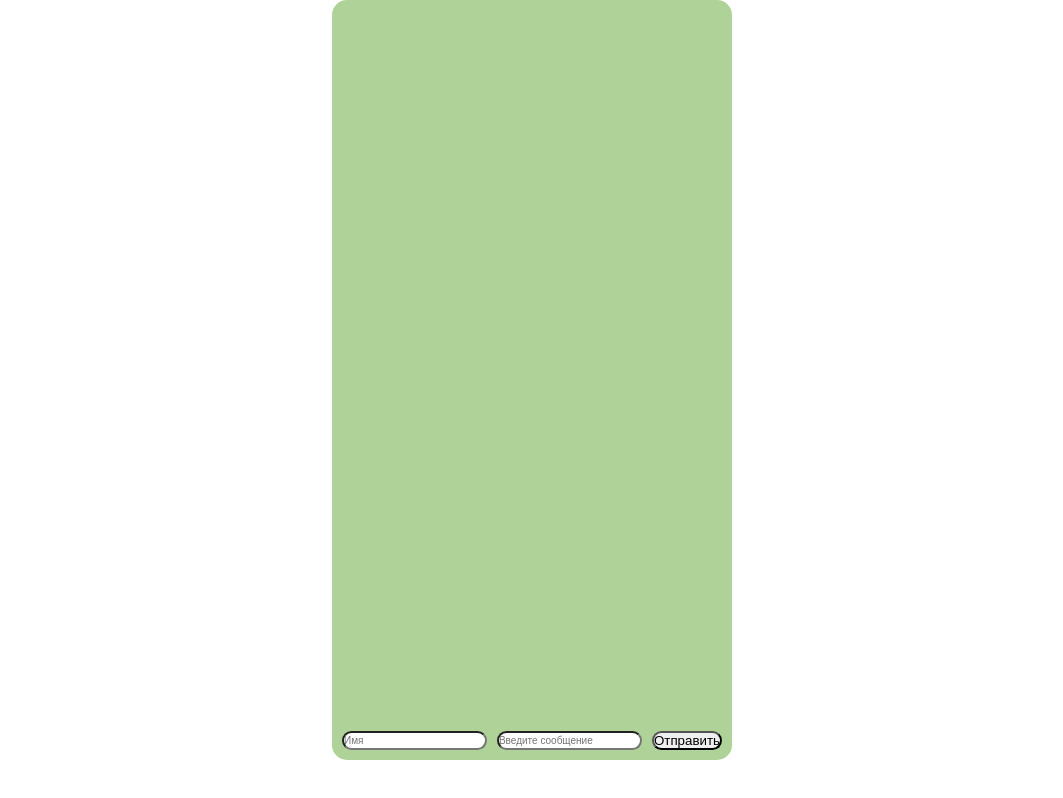
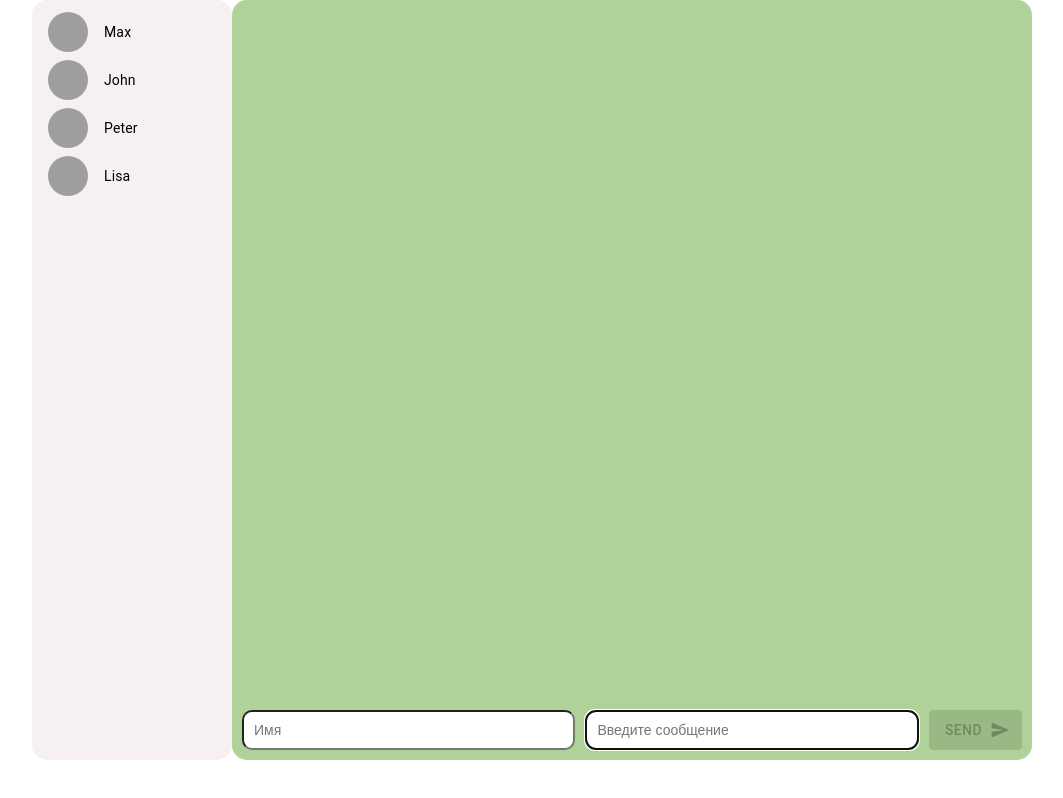
Before and after one commit to Chelodoi/react_13_10, a React (Create React App) app: page / in a window 1280 px wide. Shown: the whole page, without its empty margins (108-1171 px from the left). Built offline with nearby package versions, Linux system fonts and the light colour scheme; grey boxes are pictures that could not be loaded.

Commit message:
add materialUI REF ChatList

```diff
--- a/package.json
+++ b/package.json
@@ -4,6 +4,10 @@
   "private": true,
   "homepage": "https://chelodoi.github.io/react_13_10/",
   "dependencies": {
+    "@emotion/react": "^11.10.5",
+    "@emotion/styled": "^11.10.5",
+    "@mui/icons-material": "^5.10.9",
+    "@mui/material": "^5.10.11",
     "@testing-library/jest-dom": "^5.16.5",
     "@testing-library/react": "^13.4.0",
     "@testing-library/user-event": "^13.5.0",
--- a/src/App.jsx
+++ b/src/App.jsx
@@ -1,5 +1,5 @@
-import { Form } from './FuncComponent/Form/Form'
+import { Chat } from './FuncComponent/Chat/Chat'
 
 export const App = () => {
-  return <Form />
+  return <Chat />
 }
--- /dev/null
+++ b/src/FuncComponent/Chat/Chat.jsx
@@ -0,0 +1,59 @@
+import { Form } from '../Form/Form'
+import List from '@mui/material/List'
+import ListItem from '@mui/material/ListItem'
+import ListItemButton from '@mui/material/ListItemButton'
+import ListItemText from '@mui/material/ListItemText'
+import ListItemAvatar from '@mui/material/ListItemAvatar'
+import Avatar from '@mui/material/Avatar'
+import { useState } from 'react'
+import style from './Chat.module.css'
+
+export const Chat = () => {
+  const [chatList, setChatList] = useState([
+    {
+      name: 'Max',
+      id: 0,
+    },
+    {
+      name: 'John',
+      id: 1,
+    },
+    {
+      name: 'Peter',
+      id: 2,
+    },
+    {
+      name: 'Lisa',
+      id: 3,
+    },
+  ])
+
+  return (
+    <div className={style.chat}>
+      <List
+        dense
+        className={style.chatList}
+        sx={{ width: '100%', maxWidth: 200 }}
+      >
+        {chatList.map((item, id) => {
+          const labelId = `checkbox-list-secondary-label-${item.id}`
+
+          return (
+            <ListItem key={id} disablePadding>
+              <ListItemButton>
+                <ListItemAvatar>
+                  <Avatar
+                    alt={`Avatar n°${item.id + 1}`}
+                    src={`/static/images/avatar/${item.id + 1}.jpg`}
+                  />
+                </ListItemAvatar>
+                <ListItemText id={labelId} primary={`${item.name}`} />
+              </ListItemButton>
+            </ListItem>
+          )
+        })}
+      </List>
+      <Form />
+    </div>
+  )
+}
--- /dev/null
+++ b/src/FuncComponent/Chat/Chat.module.css
@@ -0,0 +1,10 @@
+.chat {
+  display: flex;
+
+  justify-content: center;
+}
+.chatList {
+  background-color: rgb(246, 240, 240);
+  border-radius: 15px;
+  box-sizing: border-box;
+}
--- a/src/FuncComponent/Form/Form.jsx
+++ b/src/FuncComponent/Form/Form.jsx
@@ -1,8 +1,10 @@
 import { Message as FuncMessage } from '../Message/Message'
 import { Input as FuncInput } from '../Input/Input'
-import { Button } from '../Button/Button'
-import { useEffect, useState } from 'react'
+// import { Button } from '../Button/Button'
+import { useEffect, useState, useRef } from 'react'
 import style from './Form.module.css'
+import { Button } from '@mui/material'
+import SendIcon from '@mui/icons-material/Send'
 
 export const Form = () => {
   const [message, setMessage] = useState({
@@ -12,10 +14,10 @@ export const Form = () => {
   })
   const [messageList, setMessageList] = useState([])
   const RBT_MSG = 'Hello.I am robot.'
+  const ref = useRef(null)
 
   const handleClick = (e) => {
     e.preventDefault()
-
     const time = new Date()
     setMessageList((prev) => [
       ...prev,
@@ -48,13 +50,22 @@ export const Form = () => {
           data={message.author}
           placeholder="Имя"
           changeAuthor={setMessage}
+          focus={messageList}
         />
         <FuncInput
           data={message.text}
           placeholder="Введите сообщение"
           changeMessage={setMessage}
         />
-        <Button />
+        <Button
+          onClick={handleClick}
+          variant="contained"
+          endIcon={<SendIcon />}
+          disabled={!(message.author && message.text)}
+        >
+          Send
+        </Button>
+        {/* <Button /> */}
       </div>
     </form>
   )
--- a/src/FuncComponent/Form/Form.module.css
+++ b/src/FuncComponent/Form/Form.module.css
@@ -1,10 +1,10 @@
 .form {
-  max-width: 50vh;
+  width: 100vh;
   height: 95vh;
   box-sizing: border-box;
   margin: 0;
   align-items: center;
-  margin: 0 auto;
+
   background-color: rgb(174, 210, 151);
   border-radius: 15px;
   padding: 10px;
--- a/src/FuncComponent/Input/Input.jsx
+++ b/src/FuncComponent/Input/Input.jsx
@@ -1,10 +1,23 @@
+import { useRef, useEffect } from 'react'
 import style from './Input.module.css'
-export const Input = ({ changeAuthor, changeMessage, placeholder, data }) => {
+export const Input = ({
+  changeAuthor,
+  changeMessage,
+  placeholder,
+  data,
+  focus,
+}) => {
+  useEffect(() => {
+    ref.current?.focus()
+  }, [focus])
+
   function changeInput(ev) {
     changeAuthor
       ? changeAuthor((p) => ({ ...p, author: ev.target.value }))
       : changeMessage((p) => ({ ...p, text: ev.target.value }))
   }
+  const ref = useRef(null)
+
   return (
     <input
       className={style.input}
@@ -12,6 +25,7 @@ export const Input = ({ changeAuthor, changeMessage, placeholder, data }) => {
       placeholder={placeholder}
       type="text"
       onChange={changeInput}
+      ref={ref}
     />
   )
 }
--- a/src/FuncComponent/Input/Input.module.css
+++ b/src/FuncComponent/Input/Input.module.css
@@ -1,7 +1,8 @@
 .input {
   flex: 3;
   width: 30px;
-  font-size: 10px;
+  font-size: 14px;
   border-radius: 10px;
   margin-right: 10px;
+  padding: 10px;
 }
--- a/src/FuncComponent/Message/Message.jsx
+++ b/src/FuncComponent/Message/Message.jsx
@@ -3,8 +3,9 @@ import style from './Message.module.css'
 export const Message = (props) => {
   return (
     <div className={style.message}>
-      {props.messages.map((item) => (
+      {props.messages.map((item, id) => (
         <div
+          key={id}
           className={style.messageBlock}
           // item.author === 'Robot' ? style.messageBlockRobot : null)
         >
--- a/src/FuncComponent/Message/Message.module.css
+++ b/src/FuncComponent/Message/Message.module.css
@@ -12,7 +12,6 @@
 }
 .messageBlock {
   box-sizing: border-box;
-  border-radius: 4px;
   background-color: rgb(209, 202, 202);
   align-items: flex-end;
   max-width: 50%;
@@ -25,16 +24,14 @@
 .messageBlockRobot {
   align-self: flex-start;
 }
-
 .messageAuthor {
   margin-right: 5px;
   font-weight: bold;
+  overflow-wrap: break-word;
 }
-
 .messageText {
   overflow-wrap: break-word;
 }
-
 .messageDate {
   color: rgb(72, 65, 65);
   font-size: 12px;
```
Also changed, not shown: 1 other file (tests, documents, lock files or other folders).
